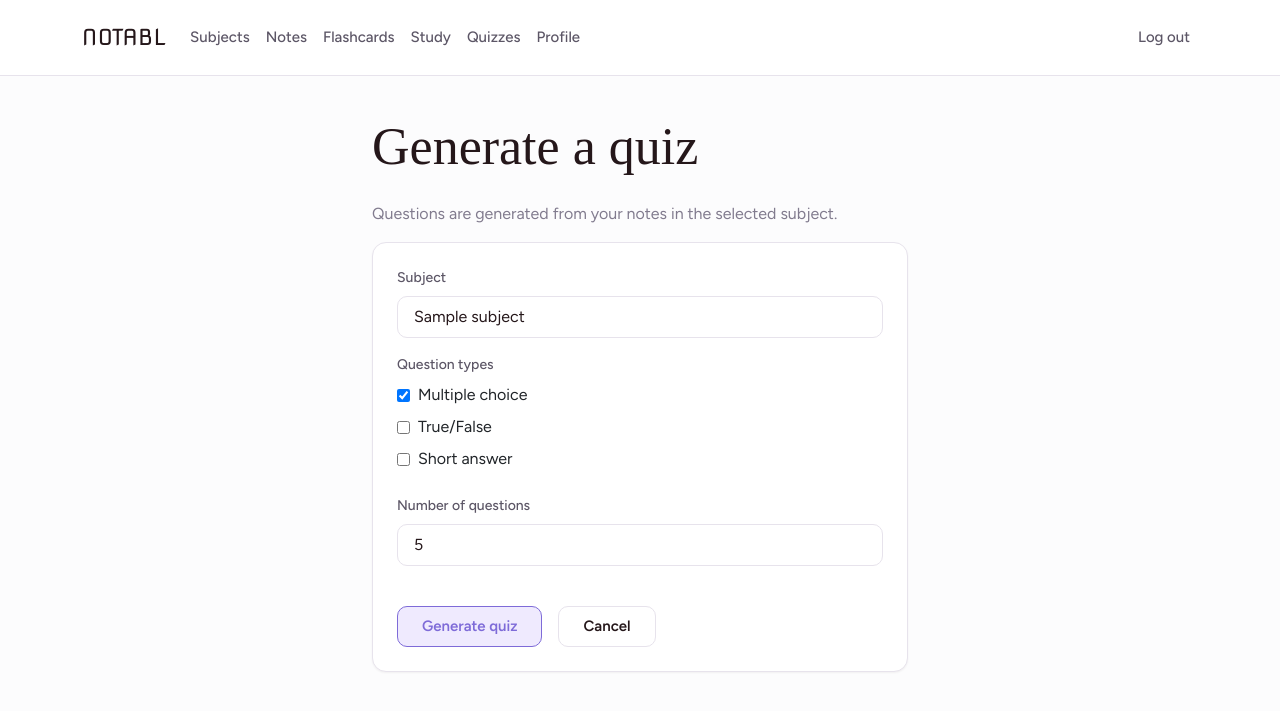
After one commit to 1m6i8d/AI-Study-Assisstant, a Flask app: page /quizzes/new in a window 1280 px wide. The commit adds this page. Shown: the top 711 px of the page. Run offline with Flask 3, Linux system fonts and the light colour scheme; a user stored in the database is signed in; tables that the repository leaves empty hold one stand-in row (values such as "Sample post"); some web fonts are replaced.

Commit message:
Quiz module added, groq integration

```diff
--- a/app/__init__.py
+++ b/app/__init__.py
@@ -79,6 +79,7 @@ def _register_blueprints(app):
     from app.notes.routes import notes_bp
     from app.flashcards.routes import flashcards_bp
     from app.study.routes import study_bp
+    from app.quizzes.routes import quizzes_bp
 
     app.register_blueprint(core_bp)
     app.register_blueprint(auth_bp, url_prefix="/auth")
@@ -86,3 +87,4 @@ def _register_blueprints(app):
     app.register_blueprint(notes_bp, url_prefix="/notes")
     app.register_blueprint(flashcards_bp, url_prefix="/flashcards")
     app.register_blueprint(study_bp, url_prefix="/study")
+    app.register_blueprint(quizzes_bp, url_prefix="/quizzes")
--- a/app/models/__init__.py
+++ b/app/models/__init__.py
@@ -4,5 +4,6 @@ from app.models.subject import Subject
 from app.models.note import Note
 from app.models.flashcard import Flashcard
 from app.models.study_session import StudySession
+from app.models.quiz import Quiz, QuizQuestion
 
-__all__ = ["User", "Subject", "Note", "Flashcard", "StudySession"]
+__all__ = ["User", "Subject", "Note", "Flashcard", "StudySession", "Quiz", "QuizQuestion"]
--- /dev/null
+++ b/app/quizzes/forms.py
@@ -0,0 +1,24 @@
+"""Quiz generation and answer-submission forms."""
+from flask_wtf import FlaskForm
+from wtforms import SelectField, IntegerField, SelectMultipleField, SubmitField
+from wtforms.validators import DataRequired, NumberRange
+
+
+class QuizGenerateForm(FlaskForm):
+    subject_id = SelectField("Subject", coerce=int, validators=[DataRequired()])
+    question_types = SelectMultipleField(
+        "Question types",
+        choices=[
+            ("multiple_choice", "Multiple choice"),
+            ("true_false", "True/False"),
+            ("short_answer", "Short answer"),
+        ],
+        default=["multiple_choice"],
+        validators=[DataRequired(message="Select at least one question type.")],
+    )
+    question_count = IntegerField(
+        "Number of questions",
+        default=5,
+        validators=[DataRequired(), NumberRange(min=1, max=15, message="Between 1 and 15 questions.")],
+    )
+    submit = SubmitField("Generate quiz")
--- /dev/null
+++ b/app/quizzes/routes.py
@@ -0,0 +1,95 @@
+"""Quiz generation, taking, and results routes."""
+from flask import Blueprint, render_template, redirect, url_for, flash, request
+
+from flask_login import login_required, current_user
+
+from app.extensions import limiter
+from app.quizzes.forms import QuizGenerateForm
+from app.quizzes.ai_service import generate_quiz
+from app.quizzes.services import (
+    get_subject_notes_content, create_quiz, get_user_quizzes, get_quiz_or_404, submit_quiz_answers
+)
+from app.notes.services import get_subject_choices
+from app.subjects.services import get_subject_or_404
+
+quizzes_bp = Blueprint("quizzes", __name__, template_folder="../templates/quizzes")
+
+
+@quizzes_bp.route("/")
+@login_required
+def list_quizzes():
+    subject_id = request.args.get("subject_id", type=int)
+    quizzes = get_user_quizzes(current_user.id, subject_id=subject_id)
+    subjects = get_subject_choices(current_user.id)
+    return render_template("quizzes/list.html", quizzes=quizzes, subjects=subjects, selected_subject_id=subject_id)
+
+
+@quizzes_bp.route("/new", methods=["GET", "POST"])
+@login_required
+@limiter.limit("10 per hour")  # separate, tighter limit — this route costs real API quota
+def generate():
+    preselected_subject_id = request.args.get("subject_id", type=int)
+
+    form = QuizGenerateForm()
+    form.subject_id.choices = get_subject_choices(current_user.id)
+
+    if not form.subject_id.choices:
+        flash("Create a subject with notes before generating a quiz.", "info")
+        return redirect(url_for("subjects.create_subject"))
+
+    if request.method == "GET" and preselected_subject_id:
+        form.subject_id.data = preselected_subject_id
+
+    if form.validate_on_submit():
+        subject = get_subject_or_404(form.subject_id.data, current_user.id)
+        content = get_subject_notes_content(subject.id)
+
+        if not content.strip():
+            flash(f'"{subject.name}" has no notes yet — add some before generating a quiz.', "info")
+            return render_template("quizzes/form.html", form=form)
+
+        try:
+            questions_data = generate_quiz(
+                content, form.question_types.data, form.question_count.data
+            )
+        except ValueError as exc:
+            flash(f"Quiz generation failed: {exc}", "error")
+            return render_template("quizzes/form.html", form=form)
+
+        quiz = create_quiz(subject.id, f"{subject.name} Quiz", questions_data)
+        flash("Quiz generated.", "success")
+        return redirect(url_for("quizzes.take_quiz", quiz_id=quiz.id))
+
+    return render_template("quizzes/form.html", form=form)
+
+
+@quizzes_bp.route("/<int:quiz_id>")
+@login_required
+def take_quiz(quiz_id):
+    quiz = get_quiz_or_404(quiz_id, current_user.id)
+    if quiz.completed_at:
+        return redirect(url_for("quizzes.results", quiz_id=quiz.id))
+    return render_template("quizzes/take.html", quiz=quiz)
+
+
+@quizzes_bp.route("/<int:quiz_id>/submit", methods=["POST"])
+@login_required
+def submit(quiz_id):
+    quiz = get_quiz_or_404(quiz_id, current_user.id)
+    answers = {
+        key.replace("question_", ""): value
+        for key, value in request.form.items()
+        if key.startswith("question_")
+    }
+    submit_quiz_answers(quiz_id, current_user.id, answers)
+    flash("Quiz submitted.", "success")
+    return redirect(url_for("quizzes.results", quiz_id=quiz.id))
+
+
+@quizzes_bp.route("/<int:quiz_id>/results")
+@login_required
+def results(quiz_id):
+    quiz = get_quiz_or_404(quiz_id, current_user.id)
+    if not quiz.completed_at:
+        return redirect(url_for("quizzes.take_quiz", quiz_id=quiz.id))
+    return render_template("quizzes/results.html", quiz=quiz)
--- a/app/static/css/base.css
+++ b/app/static/css/base.css
@@ -457,3 +457,51 @@ h4 { font-size: var(--text-h4); margin-bottom: var(--space-1); }
 .timer-subject { max-width: 280px; margin: 0 auto var(--space-3); text-align: left; }
 .timer-controls { display: flex; gap: var(--space-2); justify-content: center; }
 .timer-status { margin-top: var(--space-3); min-height: 20px; }
+
+/* Quiz list */
+.quiz-list { display: flex; flex-direction: column; gap: var(--space-2); }
+.quiz-row {
+  display: flex;
+  justify-content: space-between;
+  align-items: center;
+  background-color: var(--color-surface);
+  border: 1px solid var(--color-border);
+  border-radius: var(--radius-lg);
+  padding: var(--space-3);
+  text-decoration: none;
+  color: var(--color-text-primary);
+  box-shadow: var(--shadow-sm);
+}
+.quiz-row:hover { box-shadow: var(--shadow-md); background-color: var(--color-surface-hover); }
+.quiz-score { font-family: var(--font-display); font-size: var(--text-h4); color: var(--color-primary); }
+
+.checkbox-option {
+  display: flex;
+  align-items: center;
+  gap: var(--space-1);
+  margin-bottom: var(--space-1);
+  font-size: var(--text-body);
+  cursor: pointer;
+}
+
+/* Quiz taking */
+.quiz-take-page, .quiz-results-page { max-width: 640px; margin: var(--space-5) auto var(--space-6); }
+.quiz-question { text-align: left; }
+.quiz-question-number { font-family: var(--font-accent); font-size: var(--text-caption); text-transform: uppercase; color: var(--color-text-muted); }
+.quiz-question-text { font-size: var(--text-body-lg); margin-bottom: var(--space-2); }
+.quiz-option {
+  display: block;
+  padding: var(--space-2);
+  border: 1px solid var(--color-border);
+  border-radius: var(--radius-md);
+  margin-bottom: var(--space-1);
+  cursor: pointer;
+}
+.quiz-option:hover { background-color: var(--color-primary-light); }
+
+.quiz-score-banner { text-align: center; margin-bottom: var(--space-4); }
+.quiz-score-banner h1 { color: var(--color-primary); }
+.quiz-question--correct { border-left: 4px solid var(--color-success); }
+.quiz-question--incorrect { border-left: 4px solid var(--color-danger); }
+.quiz-answer-line { margin-bottom: var(--space-1); }
+.quiz-explanation { margin-top: var(--space-2); }
--- a/app/templates/partials/_navbar.html
+++ b/app/templates/partials/_navbar.html
@@ -24,6 +24,9 @@
             <a class="nav-link" href="{{ url_for('study.timer') }}">Study</a>
           </li>
           <li class="nav-item">
+            <a class="nav-link" href="{{ url_for('quizzes.list_quizzes') }}">Quizzes</a>
+          </li>
+          <li class="nav-item">
             <a class="nav-link" href="{{ url_for('auth.profile') }}">Profile</a>
           </li>
         </ul>
--- /dev/null
+++ b/app/templates/quizzes/form.html
@@ -0,0 +1,47 @@
+{% extends "base.html" %}
+{% block title %}Generate quiz · NOTABL{% endblock %}
+{% block content %}
+<div class="container form-page">
+  <h1>Generate a quiz</h1>
+  <p class="text-muted">Questions are generated from your notes in the selected subject.</p>
+
+  <form method="POST" novalidate class="card">
+    {{ form.hidden_tag() }}
+
+    <div class="form-group">
+      {{ form.subject_id.label(class="form-label") }}
+      {{ form.subject_id(class="form-control" + (" is-invalid" if form.subject_id.errors else "")) }}
+      {% for error in form.subject_id.errors %}
+        <div class="invalid-feedback">{{ error }}</div>
+      {% endfor %}
+    </div>
+
+    <div class="form-group">
+      <span class="form-label">Question types</span>
+      {% for value, label in form.question_types.choices %}
+        <label class="checkbox-option">
+          <input type="checkbox" name="question_types" value="{{ value }}"
+                 {% if form.question_types.data and value in form.question_types.data %}checked{% endif %}>
+          {{ label }}
+        </label>
+      {% endfor %}
+      {% for error in form.question_types.errors %}
+        <div class="invalid-feedback">{{ error }}</div>
+      {% endfor %}
+    </div>
+
+    <div class="form-group">
+      {{ form.question_count.label(class="form-label") }}
+      {{ form.question_count(class="form-control" + (" is-invalid" if form.question_count.errors else "")) }}
+      {% for error in form.question_count.errors %}
+        <div class="invalid-feedback">{{ error }}</div>
+      {% endfor %}
+    </div>
+
+    <div class="form-actions">
+      {{ form.submit(class="btn btn-ai") }}
+      <a href="{{ url_for('quizzes.list_quizzes') }}" class="btn btn-secondary">Cancel</a>
+    </div>
+  </form>
+</div>
+{% endblock %}
--- a/requirements.txt
+++ b/requirements.txt
@@ -7,5 +7,5 @@ Flask-WTF==1.2.1
 Flask-Limiter==3.8.0
 python-dotenv==1.0.1
 email-validator==2.2.0
-groq==0.11.0
+groq==1.5.0
 gunicorn==22.0.0
```
Also changed, not shown: app/models/quiz.py (added, +56 -0 lines), app/quizzes/ai_service.py (added, +109 -0 lines), app/quizzes/services.py (added, +68 -0 lines), app/templates/quizzes/list.html (added, +43 -0 lines), app/templates/quizzes/results.html (added, +26 -0 lines), app/templates/quizzes/take.html (added, +31 -0 lines), app/templates/subjects/detail.html (+8 -3 lines), migrations/versions/f3241075cc3e_quiz_module_added.py (added, +63 -0 lines), 2 other files.
